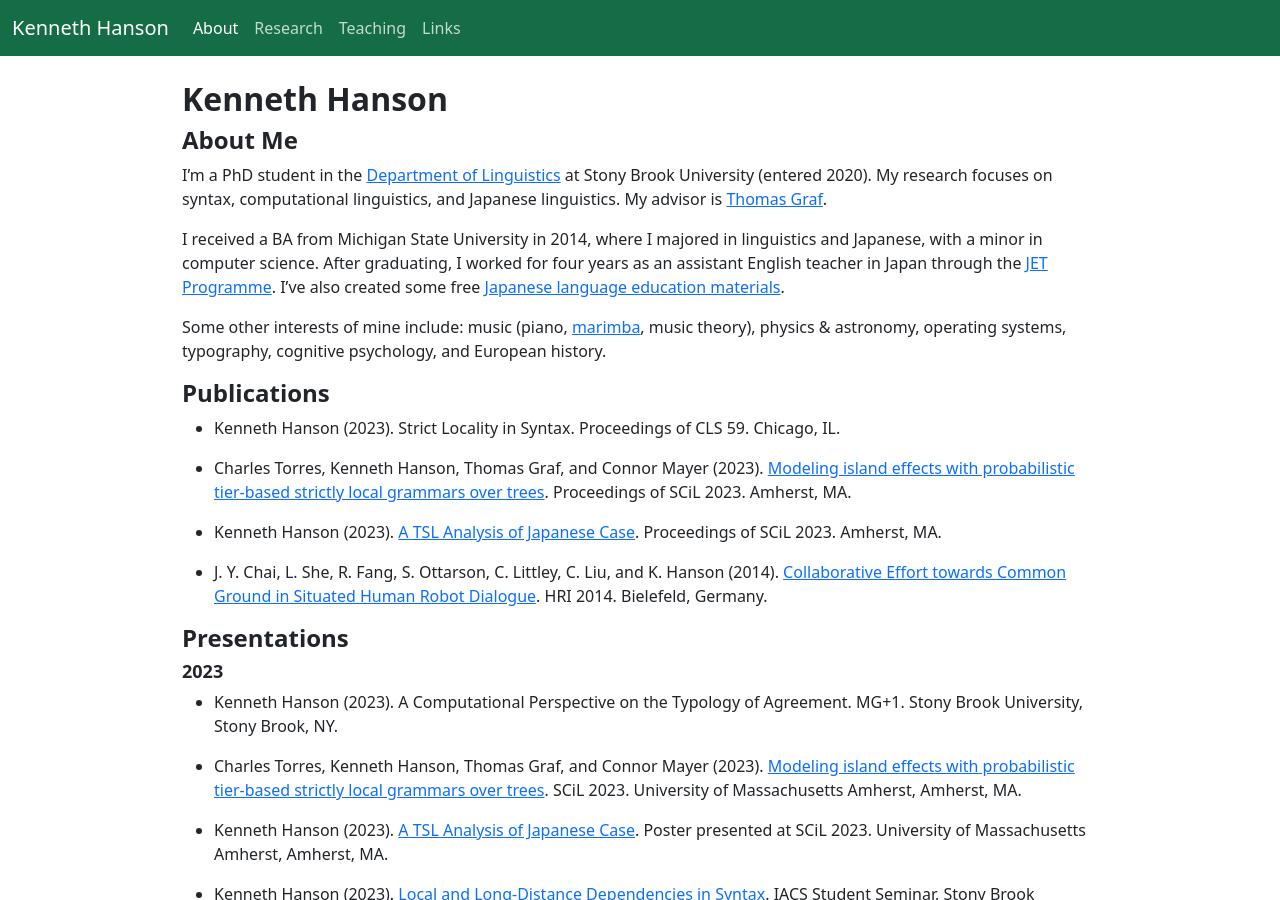
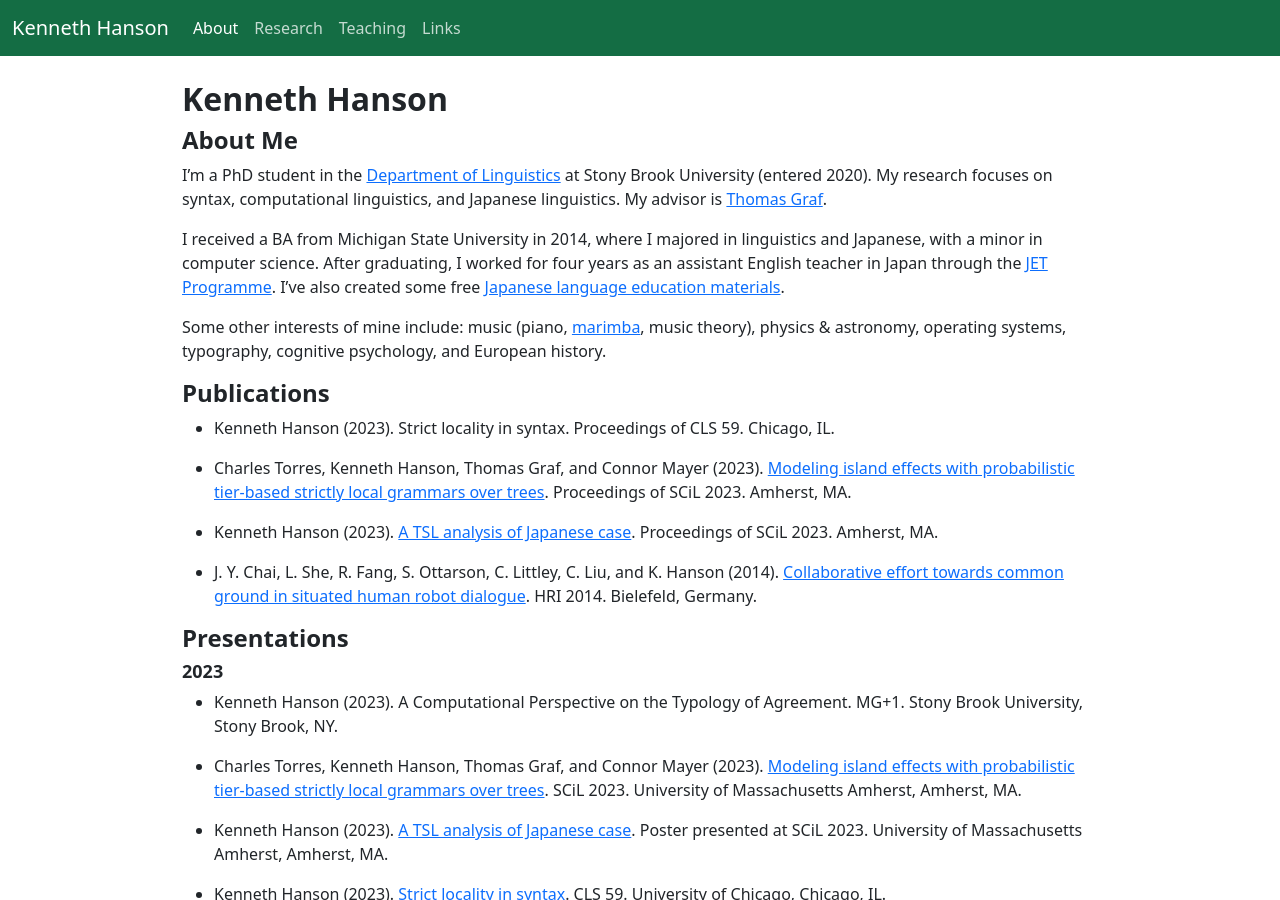
Before and after one commit to khanson679/khanson679.github.io, a Jekyll site: the page built from index.md, in a window 1280 px wide and 900 px high. Built offline with Jekyll 4.4.1, drawn with Linux system fonts in a browser that asks for light colours; some of the changed text lies outside the part shown.

Commit message:
Normalize captialization.

```diff
--- a/index.md
+++ b/index.md
@@ -17,13 +17,13 @@ Some other interests of mine include: music (piano, [marimba][], music theory),
 
 ## Publications
 
-* Kenneth Hanson (2023). Strict Locality in Syntax. Proceedings of CLS 59. Chicago, IL.
+* Kenneth Hanson (2023). Strict locality in syntax. Proceedings of CLS 59. Chicago, IL.
 
 * Charles Torres, Kenneth Hanson, Thomas Graf, and Connor Mayer (2023). [Modeling island effects with probabilistic tier-based strictly local grammars over trees](https://scholarworks.umass.edu/scil/vol6/iss1/15). Proceedings of SCiL 2023. Amherst, MA.
 
-* Kenneth Hanson (2023). [A TSL Analysis of Japanese Case](https://scholarworks.umass.edu/scil/vol6/iss1/4). Proceedings of SCiL 2023. Amherst, MA.
+* Kenneth Hanson (2023). [A TSL analysis of Japanese case](https://scholarworks.umass.edu/scil/vol6/iss1/4). Proceedings of SCiL 2023. Amherst, MA.
 
-* J. Y. Chai, L. She, R. Fang, S. Ottarson, C. Littley, C. Liu, and K. Hanson (2014). [Collaborative Effort towards Common Ground in Situated Human Robot Dialogue](https://doi.org/10.1145/2559636.2559677). HRI 2014. Bielefeld, Germany.
+* J. Y. Chai, L. She, R. Fang, S. Ottarson, C. Littley, C. Liu, and K. Hanson (2014). [Collaborative effort towards common ground in situated human robot dialogue](https://doi.org/10.1145/2559636.2559677). HRI 2014. Bielefeld, Germany.
 
 
 ## Presentations
@@ -34,11 +34,11 @@ Some other interests of mine include: music (piano, [marimba][], music theory),
 
 * Charles Torres, Kenneth Hanson, Thomas Graf, and Connor Mayer (2023). [Modeling island effects with probabilistic tier-based strictly local grammars over trees](/files/torres-etal-scil2023-slides-pTreeTSL.pdf). SCiL 2023. University of Massachusetts Amherst, Amherst, MA.
 
-* Kenneth Hanson (2023). [A TSL Analysis of Japanese Case](/files/hanson-scil2023-poster.pdf). Poster presented at SCiL 2023. University of Massachusetts Amherst, Amherst, MA.
-
-* Kenneth Hanson (2023). [Local and Long-Distance Dependencies in Syntax](/files/hanson-iacs2023-local-ld-syntax.pdf). IACS Student Seminar, Stony Brook University, Stony Brook, NY.
+* Kenneth Hanson (2023). [A TSL analysis of Japanese case](/files/hanson-scil2023-poster.pdf). Poster presented at SCiL 2023. University of Massachusetts Amherst, Amherst, MA.
 
 * Kenneth Hanson (2023). [Strict locality in syntax](/files/hanson-cls-2023-slides.pdf). CLS 59. University of Chicago, Chicago, IL.
+
+* Kenneth Hanson (2023). [Local and long-distance dependencies in syntax](/files/hanson-iacs2023-local-ld-syntax.pdf). IACS Student Seminar. Stony Brook University, Stony Brook, NY.
 
 * Kenneth Hanson (2023). [Strict locality in syntax](/files/hanson-sync-2023-sl-in-syntax-slides.pdf). SYNC 23. Yale University, New Haven, CT.
 
```
